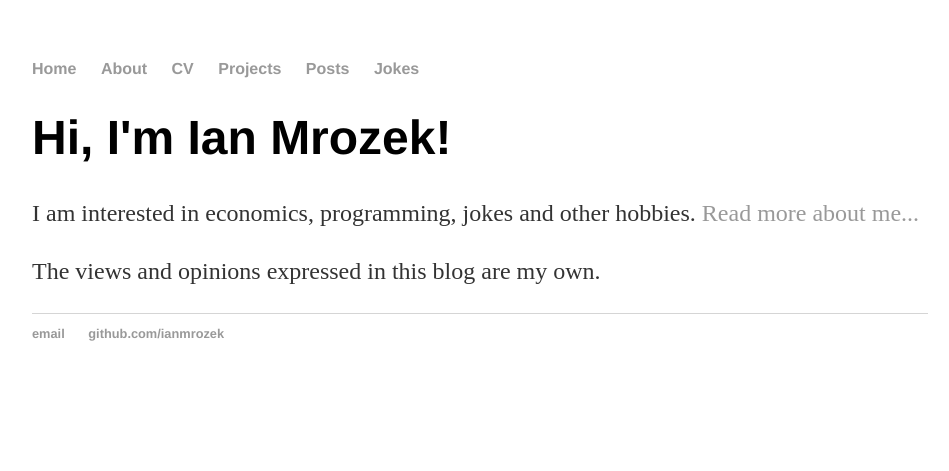
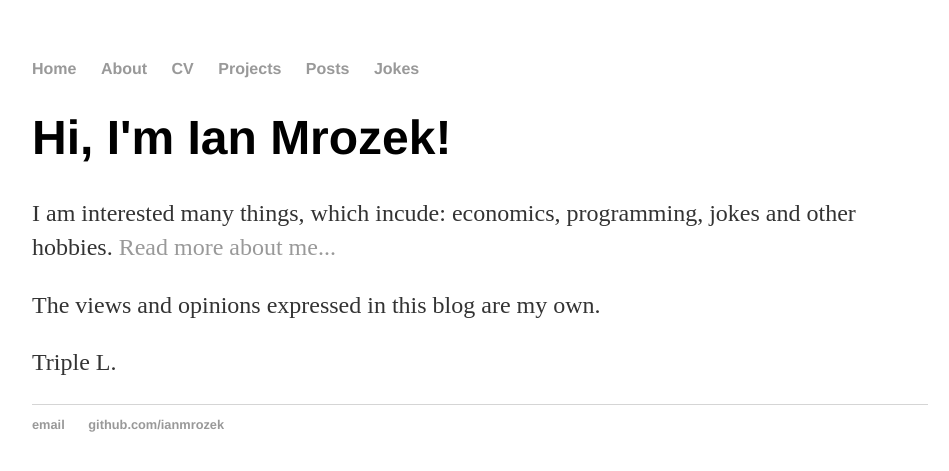
Before and after one commit to IanMrozek/ianmrozek.github.io, a Jekyll site: the page built from index.html, in a window 1280 px wide. Shown: the top 471 px of the page, without its empty margins (160-1109 px from the left). Built offline with Jekyll 4.4.1, drawn with Linux system fonts in a browser that asks for light colours.

Commit message:
home updates

```diff
--- a/index.html
+++ b/index.html
@@ -4,6 +4,9 @@ title: Ian Mrozek's Blog
 ---
 <div class="blurb">
 	<h1>Hi, I'm Ian Mrozek!</h1>
-	<p>I am interested in economics, programming, jokes and other hobbies. </em><a href="/about">Read more about me...</a></p>
+	<p>I am interested many things, which incude: economics, programming, jokes and other hobbies. </em><a href="/about">Read more about me...</a></p>
+
 	<p>The views and opinions expressed in this blog are my own.</p>
+
+	<p>Triple L.</p>
 </div><!-- /.blurb -->
```
